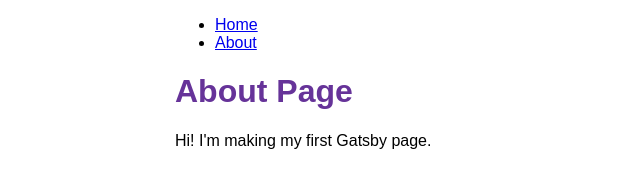
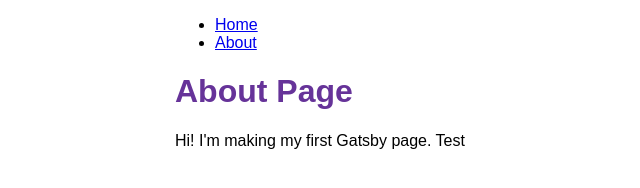
Before and after one commit to Keo222/gatsby-example-site, a Gatsby site: page /about in a window 1280 px wide. Shown: the full height of the page, 215-855 px from the left. Built offline with nearby package versions, Linux system fonts and the light colour scheme; Gatsby itself is replaced by a stand-in of ours.

Commit message:
test that git updates using windows computer

```diff
--- a/src/pages/about.js
+++ b/src/pages/about.js
@@ -4,7 +4,7 @@ import Layout from '../components/Layout';
 function AboutPage() {
     return (
         <Layout pageTitle="About Page">
-            <p>Hi! I'm making my first Gatsby page.</p>
+            <p>Hi! I'm making my first Gatsby page. Test</p>
         </Layout>
     )
 }
```
Also changed, not shown: 1 other file.
